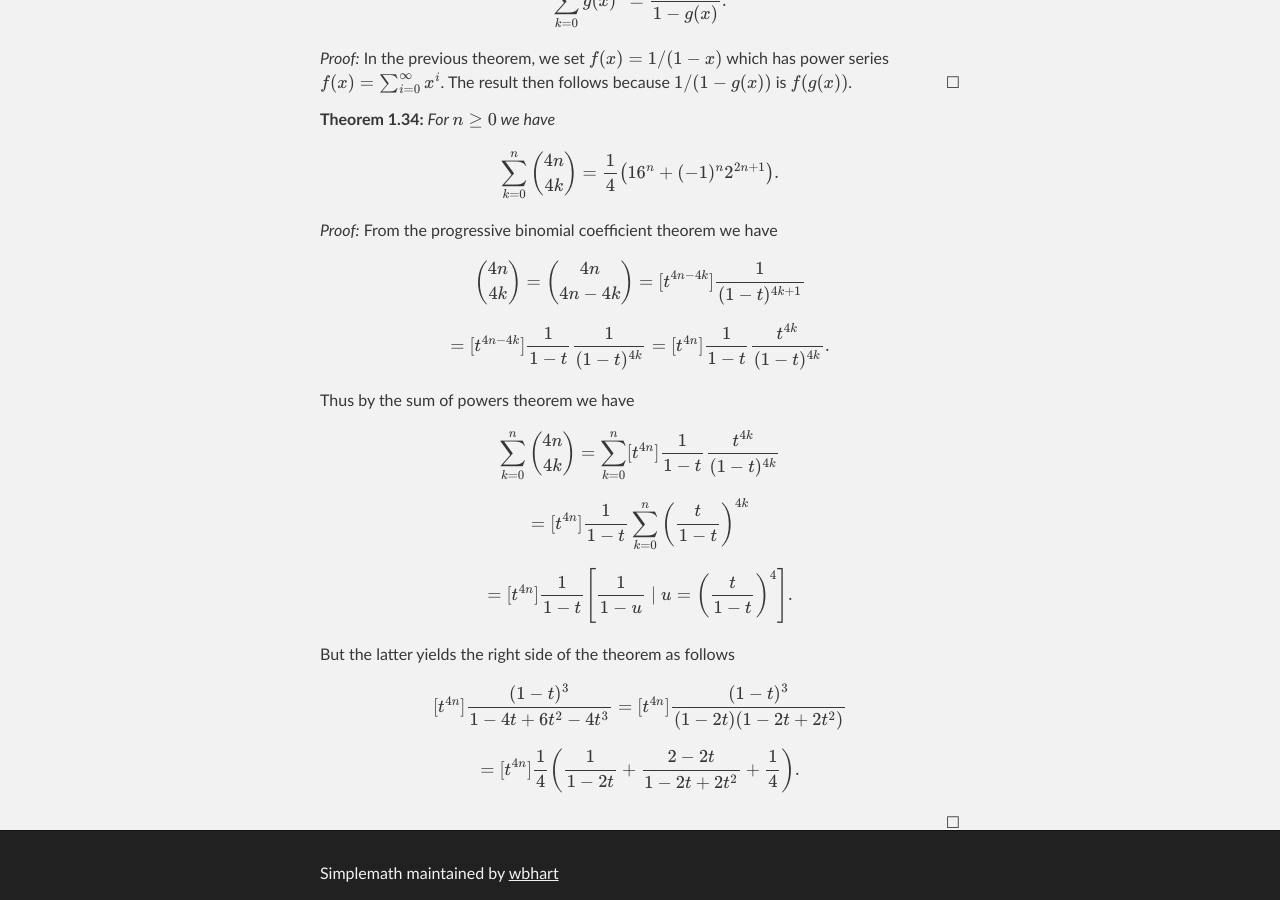
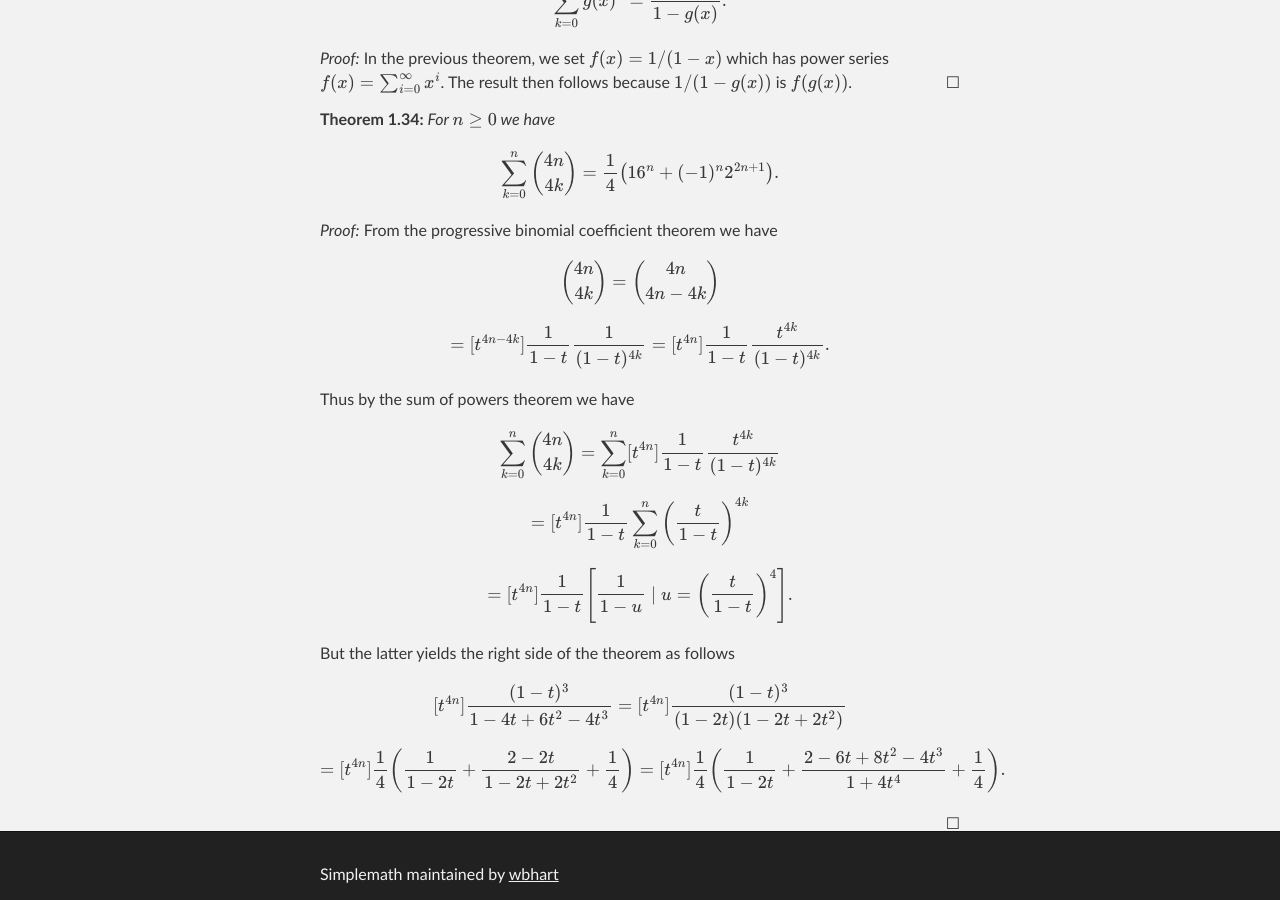
Before and after one commit to wbhart/SimpleMath, a Jekyll site: the page built from binomial.html, in a window 1280 px wide and 900 px high, scrolled down 8536 px. Built offline with Jekyll 4.4.1, drawn with Linux system fonts in a browser that asks for light colours; formulas are drawn with MathJax 3.

Commit message:
Update binomial.html

```diff
--- a/binomial.html
+++ b/binomial.html
@@ -323,8 +323,7 @@ result then follows because $1/(1 - g(x))$ is $f(g(x))$.
 $$\sum_{k = 0}^n \binom{4n}{4k} = \frac{1}{4}\left(16^n + (-1)^n2^{2n + 1}\right).$$
 </theorem>
 
-<proof> From the progressive binomial coefficient theorem we have
-$$\binom{4n}{4k} = \binom{4n}{4n - 4k} = [t^{4n - 4k}] \frac{1}{(1 - t)^{4k + 1}}$$
+<proof> From the progressive binomial coefficient theorem we have $$\binom{4n}{4k} = \binom{4n}{4n - 4k}$$
 $$= [t^{4n - 4k}] \frac{1}{1 - t} \frac{1}{(1 - t)^{4k}} = [t^{4n}] \frac{1}{1 - t} \frac{t^{4k}}{(1 - t)^{4k}}.$$
 
 Thus by the sum of powers theorem we have
@@ -334,5 +333,6 @@ $$= [t^{4n}] \frac{1}{1 - t} \left[\frac{1}{1 - u} \;|\; u = \left(\frac{t}{1 -
 
 But the latter yields the right side of the theorem as follows
 $$[t^{4n}] \frac{(1 - t)^3}{1 - 4t + 6t^2 - 4t^3} = [t^{4n}] \frac{(1 - t)^3}{(1 - 2t)(1 - 2t + 2t^2)}$$
-$$= [t^{4n}] \frac{1}{4}\left(\frac{1}{1 - 2t} + \frac{2 - 2t}{1 - 2t + 2t^2} + \frac{1}{4}\right).$$
+$$= [t^{4n}] \frac{1}{4}\left(\frac{1}{1 - 2t} + \frac{2 - 2t}{1 - 2t + 2t^2} + \frac{1}{4}\right)
+= [t^{4n}] \frac{1}{4}\left(\frac{1}{1 - 2t} + \frac{2 - 6t + 8t^2 - 4t^3}{1 + 4t^4} + \frac{1}{4}\right).$$
 </proof>
```
